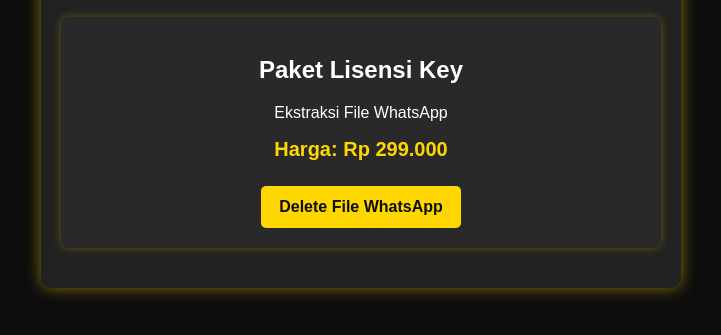
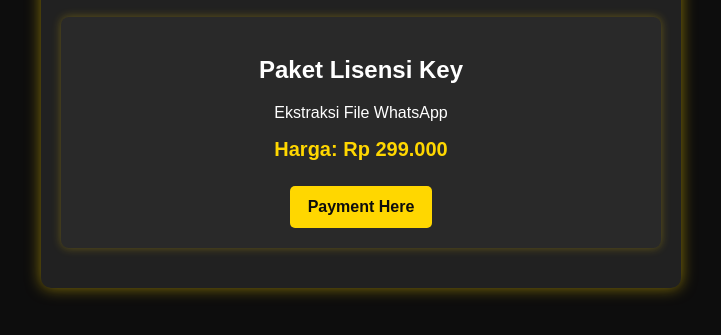
Before and after one commit to LisensiKey/LisensiKey0, a plain HTML site: page index.html in a window 1280 px wide. Shown: the part 161-496 px from the top of the page, without its empty margins (279-1000 px from the left). Drawn offline with Linux system fonts and the light colour scheme.

Commit message:
index.html

```diff
--- a/index.html
+++ b/index.html
@@ -15,7 +15,7 @@
             <h2>Paket Lisensi Key</h2>
             <p>Ekstraksi File WhatsApp</p>
             <p class="harga">Harga: Rp 299.000</p>
-            <a href="pembayaran.html?paket=lisensi key&harga=299000" class="btn">Delete File WhatsApp</a>
+            <a href="pembayaran.html?paket=lisensi key&harga=299000" class="btn">Payment Here</a>
         </div>
     </div>
 </body>
```
